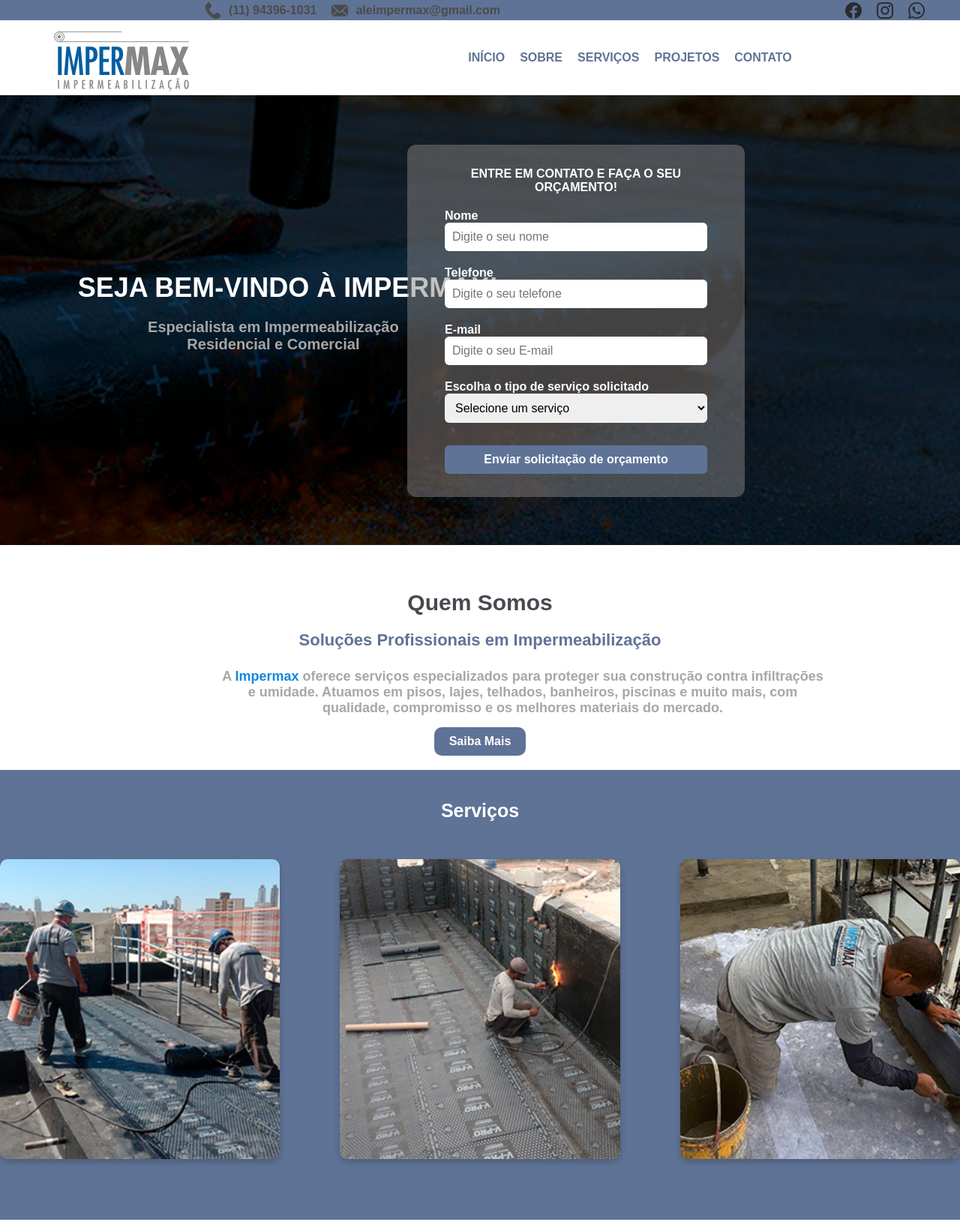
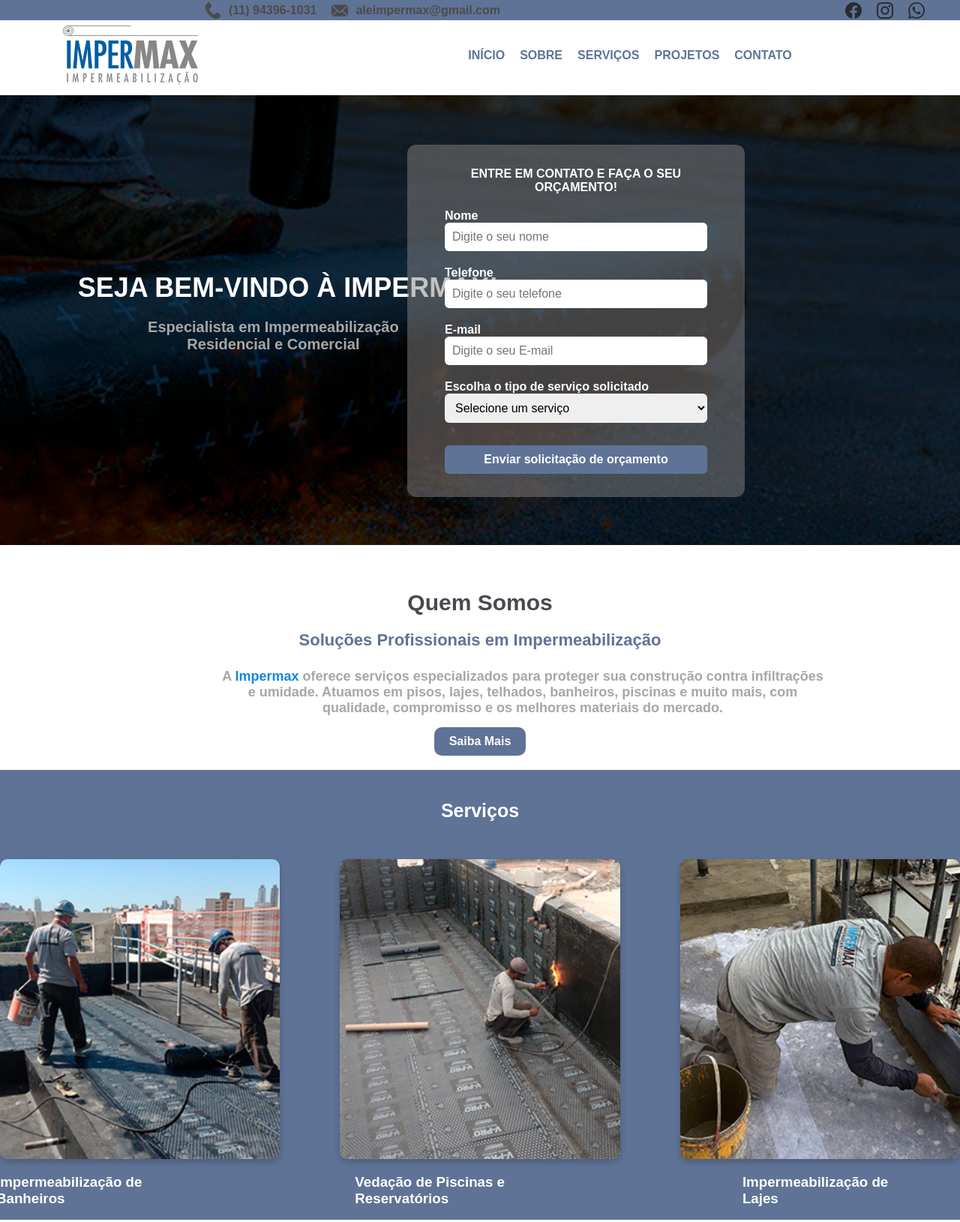
Before and after one commit to undercontrl/Impermax, a PHP site: page / in a window 1280 px wide. Shown: the whole page at 75% size. Run offline with PHP 8.4, Linux system fonts and the light colour scheme.

Commit message:
Realizando a area serviço e deixando fixo a header

```diff
--- a/css/base.css
+++ b/css/base.css
@@ -13,3 +13,7 @@ a{
 ul, ol{
     list-style: none;
 }
+
+main {
+  margin-top: 100px; /* Ajuste para não cobrir o conteúdo */
+}
--- a/css/header.css
+++ b/css/header.css
@@ -3,6 +3,7 @@ header{
     flex-direction: column;
 
 }
+
 .menu-secundario{
     position: relative;
     display: flex;
@@ -15,6 +16,7 @@ header{
     height: 27px;
     color: var(--cor-de-fundo-terciaria);
     font-weight: bold;
+    z-index: 11;
 }
 
 
@@ -33,7 +35,12 @@ span{
 }
 
 .menu-primaria{
-    position: relative;
+    position: fixed;
+    top: 0;
+    width: 100%;
+    background: var(--cor-de-fundo-secundaria);
+    padding: 20px;
+    z-index: 10;
     margin: 0 auto;
     display: flex;
     flex-direction: row;
@@ -41,7 +48,7 @@ span{
     align-items: center;
     padding: 10px 20px;
     gap: 20px;
-    height: 100px;
+    height: 127px;
     color: var(--cor-fonte-secundaria);
     font-weight: bold;
 
@@ -49,6 +56,7 @@ span{
 
 .menu-navegacao{
     position: relative;
+    top: 10px;
     left: 100px;
     display: flex;
     flex-direction: row;
@@ -56,6 +64,7 @@ span{
     align-items: center;
     gap:20px;
     font-size: 16px;
+
 
 }
 
@@ -79,12 +88,13 @@ span{
 
 .logo{
     position: relative;
-    top: 5px;
-    right: 40%;
+    top: 10px;
+    right: 240px;
     width: 180px;
     height: 90px;
     display: flex;
     flex-direction: row;
     align-items: center;
     justify-content: center;
+    z-index: 10;
 }
--- a/css/servicos.css
+++ b/css/servicos.css
@@ -52,14 +52,15 @@
     height: 100%;
     padding: 10px;
     background-color: #44494ea4;
-    color: var(--cor-de-fundo);
+    color: #ffffff;
     display: flex;
     flex-direction: column;
     text-align: center;
     justify-content: center;
-    font-size: 1rem;
+    font-size: 16px;
+    font-weight: bold;
     transform: translateY(100%);
-    transition: transform 0.6s ease-in-out;
+
 }
 
 
@@ -67,14 +68,16 @@
     transform: translateY(0%);
 }
 .titulo-externo{
-    font-size: 30px;
+    font-size: 16px;
     display: flex;
     justify-content: center;
-    align-items: center;
-    width: 100%;
     padding: 20px;
+    color: white;
+    font-weight: bold;
     position: relative;
-    top: 20px;
-    color: var(--cor-fonte-destaque-primaria);
-    font-weight: bold;
+    top: 50px;
+    gap: 190px;
+    right: 25px;
+    flex-wrap: nowrap;
+    flex-direction: row-reverse;
 }
--- a/index.html
+++ b/index.html
@@ -23,7 +23,7 @@
         <ul class="menu-navegacao">
             <li><a href="index.html" class="texto-menu">INÍCIO</a></li>
             <li><a href="sobre.html">SOBRE</a></li>
-            <li><a href="#servicos">SERVIÇOS</a></li>
+            <li><a href="servicos.html">SERVIÇOS</a></li>
             <li><a href="#projetos">PROJETOS</a></li>
             <li><a href="#contato">CONTATO</a></li>
         </ul>
@@ -81,8 +81,7 @@
                         <figure>
                             <img src="img/card1.png" alt="" class="servico-imagem">
                             <figcaption class="figcaption-servico">
-                                <h3 class="">Impermeabilização de Lajes</h3>
-                                <p>Evita infiltrações em áreas expostas ao tempo,
+                                <p>Evita <a href="servicos.html" class="destaque">infiltrações</a> em áreas expostas ao tempo,
                                     aumentando a durabilidade da estrutura.</p>
                             </figcaption>
                         </figure>
@@ -91,7 +90,6 @@
                         <figure>
                             <img src="img/card2.png" alt="" class="servico-imagem">
                             <figcaption class="figcaption-servico">
-                                <h3 class="">Vedação de Piscinas e Reservatórios</h3>
                                 <p>Soluções específicas para áreas com contato constante
                                     com água, garantindo total estanqueidade.</p>
                             </figcaption>
@@ -100,14 +98,19 @@
                     <div class="card-servico">
                         <figure>
                             <img src="img/card3.png" alt="" class="servico-imagem">
-                            <figcaption class="figcaption-servico">
-                                <h3 class="titulo-externo">Impermeabilização de Banheiros</h3>
-                                <p>Proteção contra vazamentos e umidade em áreas internas
+                           <figcaption class="figcaption-servico">
+                                <p>Proteção contra <a href="servicos.html" class="destaque">vazamentos</a> e umidade em áreas internas
                                     com alto uso de água.</p>
-                            </figcaption>
+                            </figcaption></a>
                         </figure>
                     </div>
                 </div>
+                <div class="titulo-externo">
+                    <h3>Impermeabilização de Lajes</h3>
+                    <h3>Vedação de Piscinas e Reservatórios</h3>
+                    <h3>Impermeabilização de Banheiros</h3>
+                </div>
+
             </div>
     </section>
 
```
Also changed, not shown: servicos.html (added).
